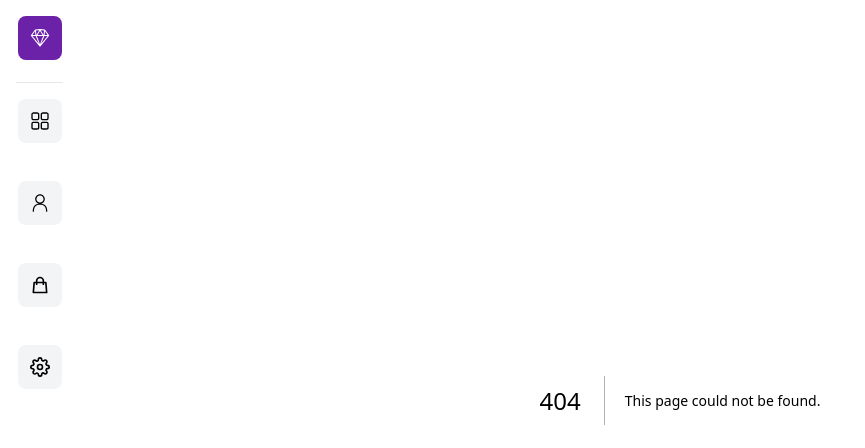
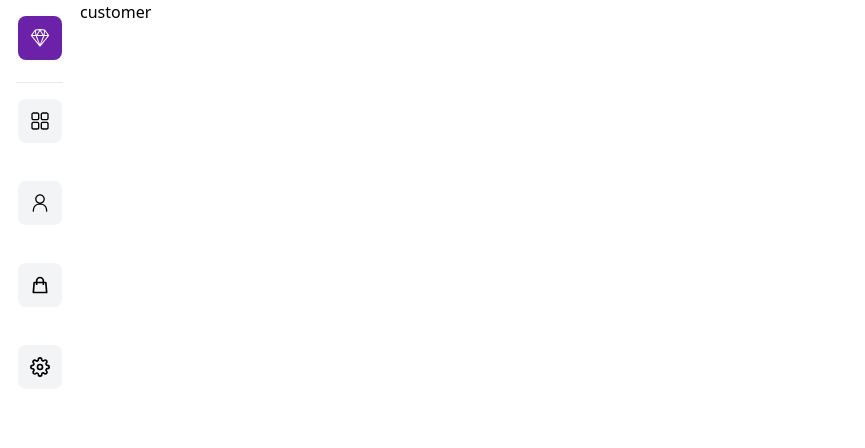
Before and after one commit to HassanShanJava/Nextjs-Chartjs-Dashboard, a Next.js app: page /customer in a window 1280 px wide. Before the commit this address had no page. Shown: the top 448 px of the page, without its empty margins (0-865 px from the left). Built offline with nearby package versions, Linux system fonts and the light colour scheme.

Commit message:
w=completed the recent oroder dsection on dahboad

```diff
--- /dev/null
+++ b/pages/customer.jsx
@@ -0,0 +1,9 @@
+import React from 'react'
+
+const customer = () => {
+  return (
+    <div>customer</div>
+  )
+}
+
+export default customer
--- /dev/null
+++ b/pages/orders.jsx
@@ -0,0 +1,9 @@
+import React from 'react'
+
+const orders = () => {
+  return (
+    <div>orders</div>
+  )
+}
+
+export default orders
```
